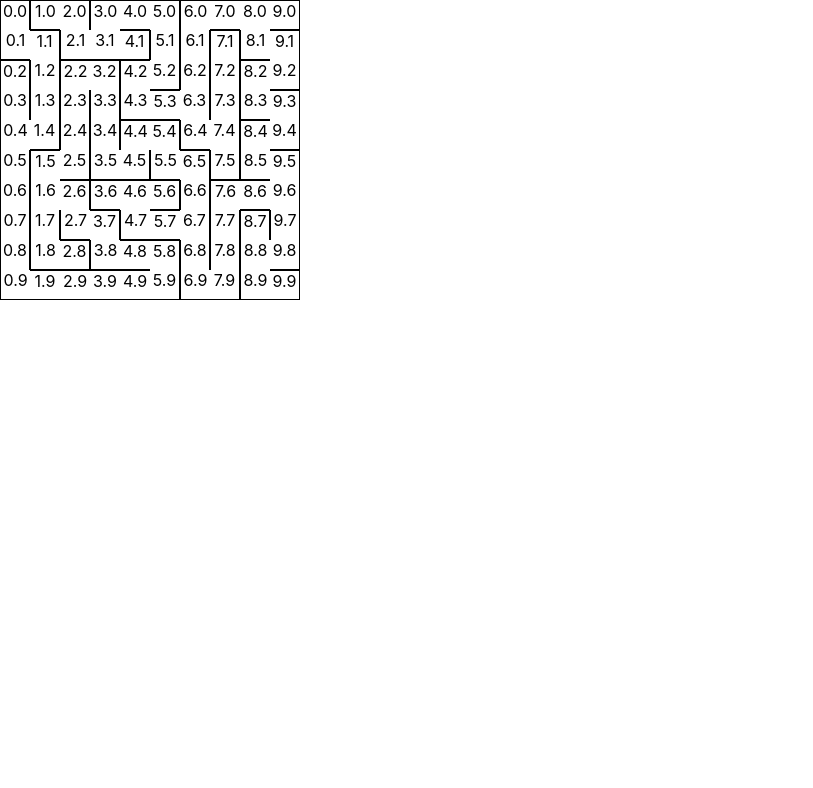
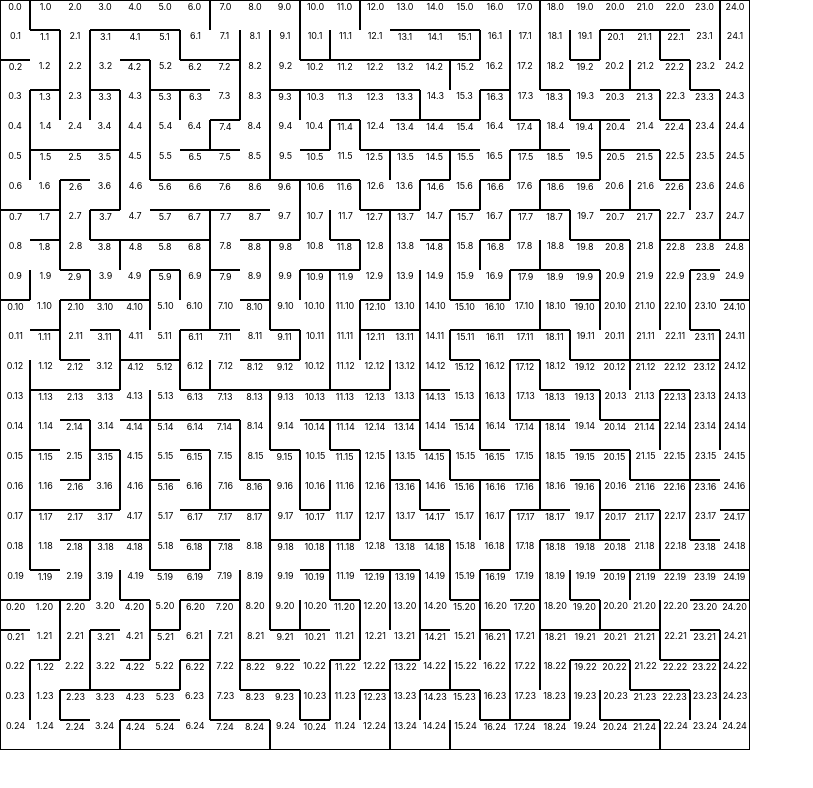
Before and after one commit to jvdub/react-a-star, a React (Create React App) app: page / in a window 1280 px wide. Shown: the top 788 px of the page, without its empty margins (0-813 px from the left). Built offline with nearby package versions, Linux system fonts and the light colour scheme.

Commit message:
Small refactor

```diff
--- a/src/App.js
+++ b/src/App.js
@@ -4,7 +4,7 @@ import Maze from './components/Maze';
 function App() {
   return (
     <div className="App">
-      <Maze height="10" width="10" />
+      <Maze height="25" width="25" />
     </div>
   );
 }
--- a/src/components/Maze.css
+++ b/src/components/Maze.css
@@ -1,23 +1,8 @@
 .container {
   display: grid;
-  grid-template-columns: repeat(10, 30px);
-  grid-template-rows: repeat(10, 30px);
+  grid-template-columns: repeat(25, 30px);
+  grid-template-rows: repeat(25, 30px);
   grid-column-gap: 0px;
   grid-row-gap: 0px;
+  font-size: 9px;
 }
-
-.left {
-  border-left: 1px solid black;
-}
-
-.right {
-  border-right: 1px solid black;
-}
-
-.top {
-  border-top: 1px solid black;
-}
-
-.bottom {
-  border-bottom: 1px solid black;
-}
--- a/src/components/Maze.js
+++ b/src/components/Maze.js
@@ -1,3 +1,4 @@
+import Cell from './Cell';
 import './Maze.css';
 
 const getBorderClasses = (node) => {
@@ -124,11 +125,7 @@ const Maze = (props) => {
 
   for (let [key, node] of Object.entries(maze)) {
     let classNames = getBorderClasses(node);
-    elements.push(<div key={key} className={classNames}>{node.id}</div>);
-  }
-
-  for (let ele of elements) {
-    console.log(ele.props.className);
+    elements.push(<Cell key={key} classes={classNames} id={node.id} />);
   }
 
   return (
```
